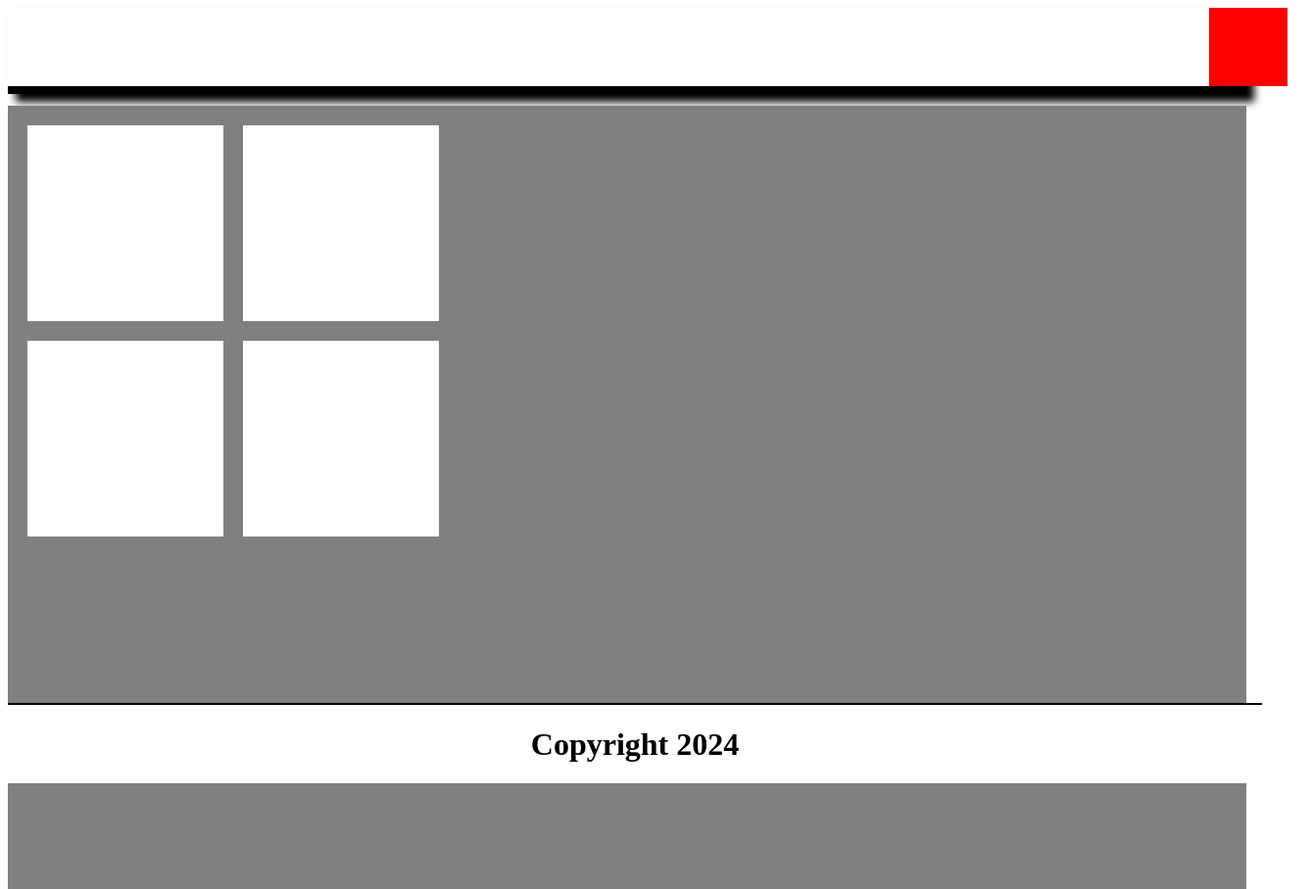
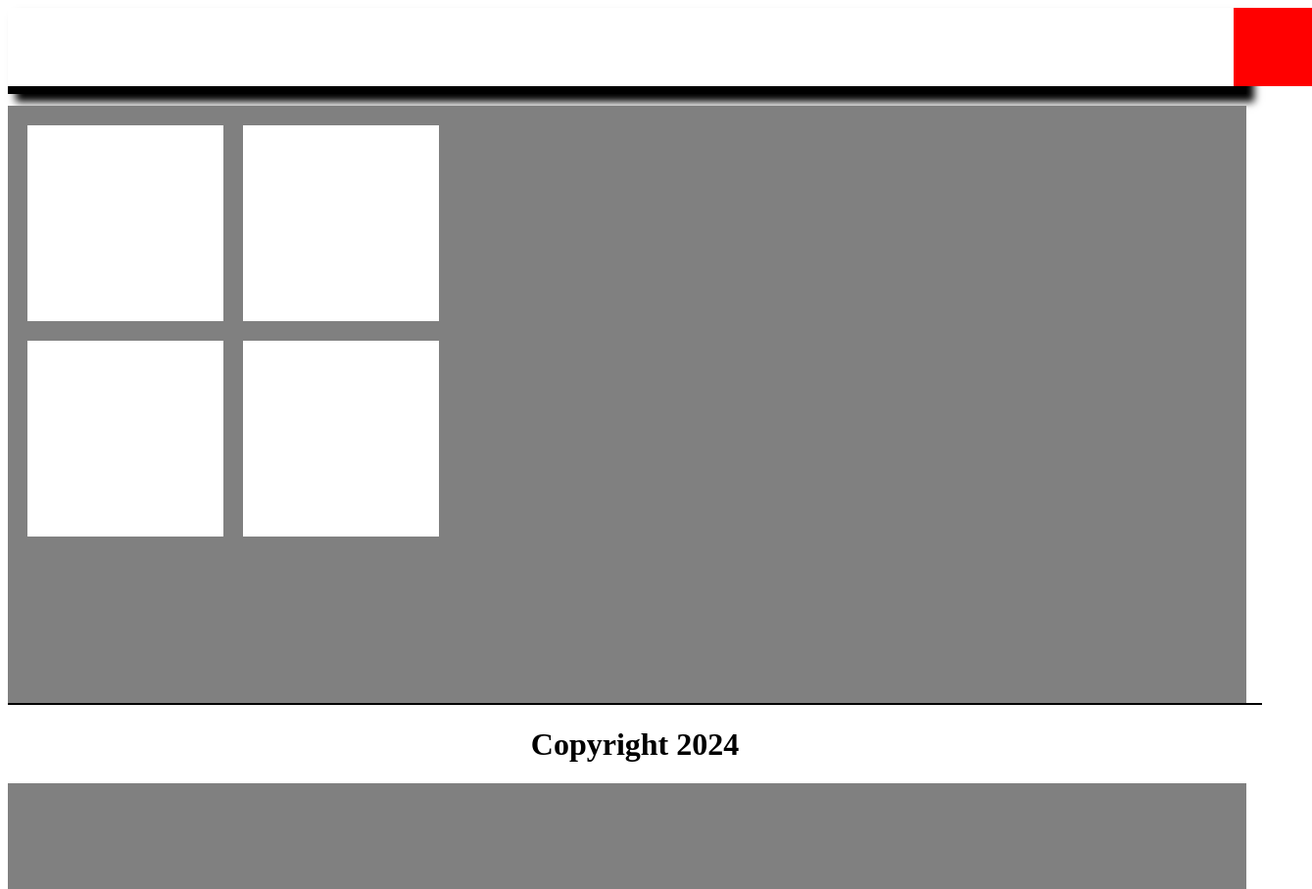
Before and after one commit to kahavens1927/Positioning-using-CSS, a plain HTML site: page index.html in a window 1280 px wide. Shown: the whole page at 98% size, 1339 px wide, since content can reach past the window. Drawn offline with Linux system fonts and the light colour scheme.

Commit message:
Add files via upload

```diff
--- a/index.html
+++ b/index.html
@@ -19,7 +19,7 @@
 background-color: red;
 height: 80px;
 width: 80px;
-left: 97%;
+left: 99%;
 position: relative;
 
 
```
